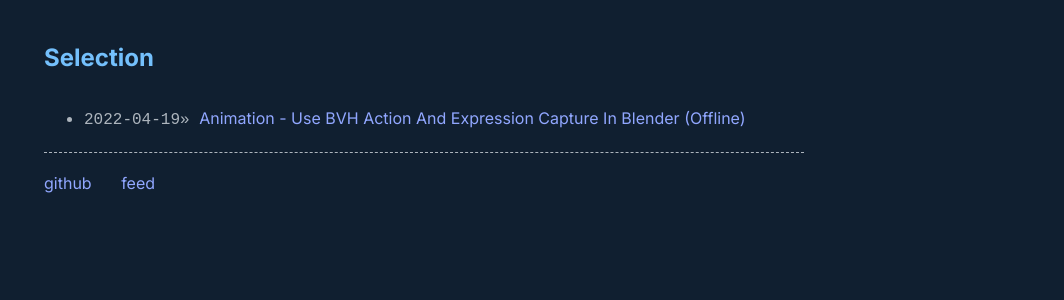
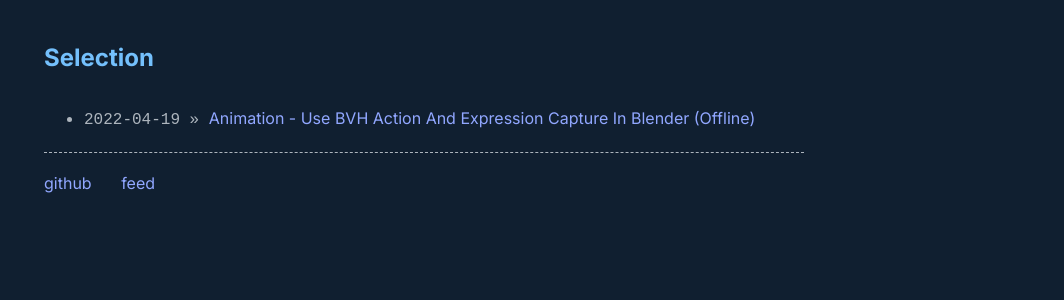
Before and after one commit to chaguake/chaguake.github.io, a Jekyll site: the page built from index.md, in a window 1280 px wide. Shown: the part 501-801 px from the top of the page, without its empty margins (216-1280 px from the left). Built offline with Jekyll 4.4.1, drawn with Linux system fonts in a browser that asks for light colours.

Commit message:
Update feature_list.html

```diff
--- a/_includes/feature_list.html
+++ b/_includes/feature_list.html
@@ -3,7 +3,7 @@
     {% for item in include.collection %}
       <li class="post-list-item">
         <span class="home-date">
-          {{ item.date | date: site.theme_config.date_format }}»
+          {{ item.date | date: site.theme_config.date_format }}&nbsp;»
         </span>
         <a href="{{ item.url | relative_url }}">{{ item.title }}</a>
       </li>
```
